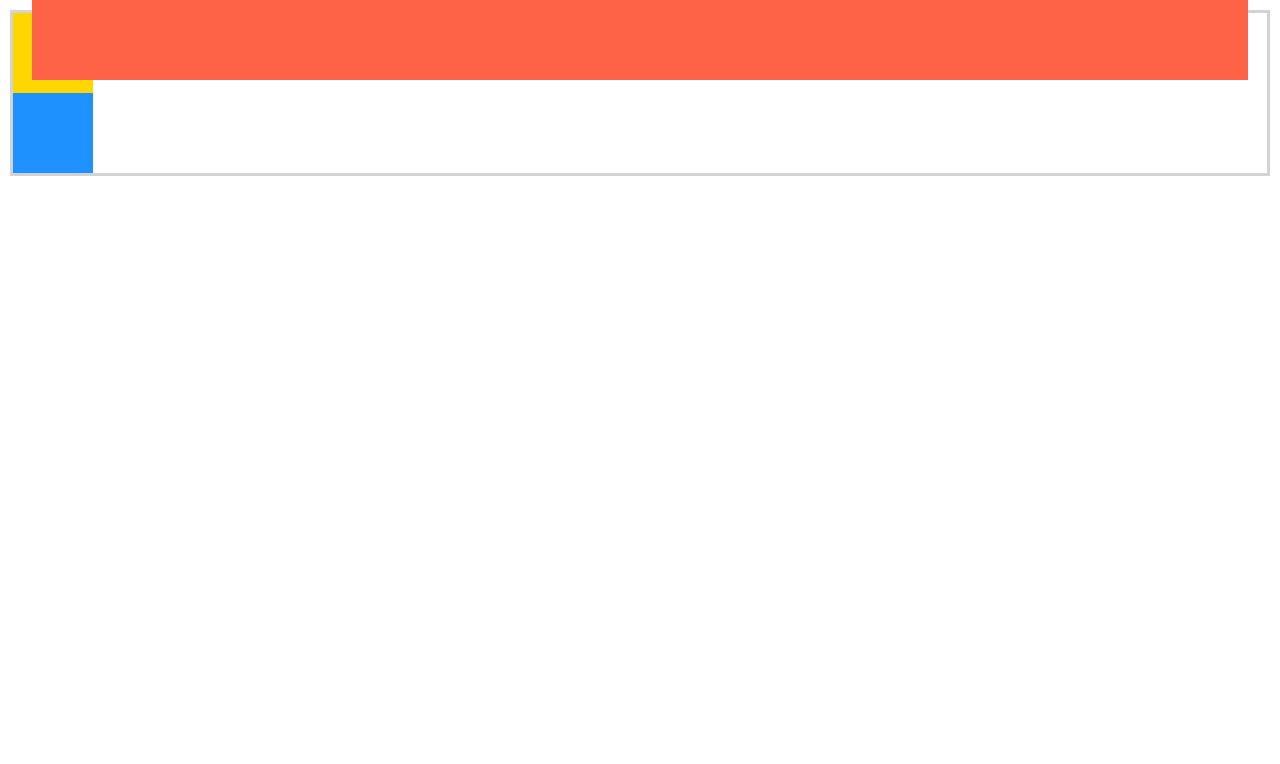
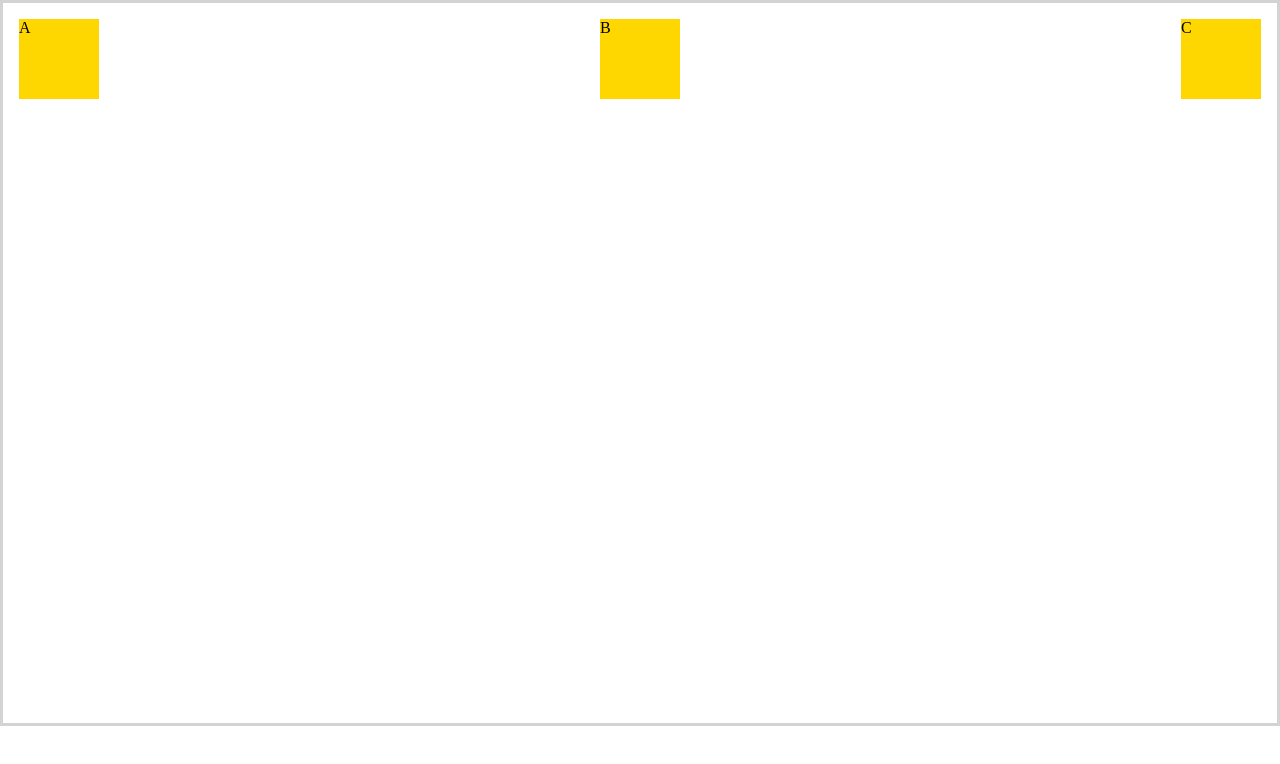
Before and after one commit to almerleoalmazan/the-ultimate-html5-and-css3, a plain HTML site: page index.html in a window 1280 px wide. Shown: the top 764 px of the page. Drawn offline with Linux system fonts and the light colour scheme.

Commit message:
Implement flexbox css

```diff
--- a/index.html
+++ b/index.html
@@ -5,14 +5,14 @@
     <meta name="viewport" content="width=device-width, initial-scale=1.0" />
     <meta http-equiv="X-UA-Compatible" content="ie=edge" />
     <title>Static Template</title>
-    <!-- <link rel="stylesheet" href="style.css" /> -->
+    <link rel="stylesheet" href="normalize.css" />
     <link rel="stylesheet" href="style.css" />
   </head>
   <body>
-    <div class="boxes">
-      <div class="box box-one"></div>
-      <div class="box box-two"></div>
-      <div class="box box-three"></div>
+    <div class="container">
+      <div class="box">A</div>
+      <div class="box">B</div>
+      <div class="box">C</div>
     </div>
   </body>
 </html>
--- a/style.css
+++ b/style.css
@@ -1,31 +1,14 @@
-body {
-  margin: 10px;
-  height: 200vh;
-}
-
-.boxes {
+.container {
   border: 3px solid lightgrey;
-  position: relative;
+  height: 90vh;
+  display: flex;
+  flex-direction: row;
+  justify-content: space-between;
 }
 
 .box {
   width: 5rem;
   height: 5rem;
+  background: gold;
+  margin: 1rem;
 }
-
-.box-one {
-  background: gold;
-}
-
-.box-two {
-  background: tomato;
-  position: fixed;
-  top: 0;
-  left: 2rem;
-  right: 2rem;
-  width: auto;
-}
-
-.box-three {
-  background: dodgerblue;
-}
```
